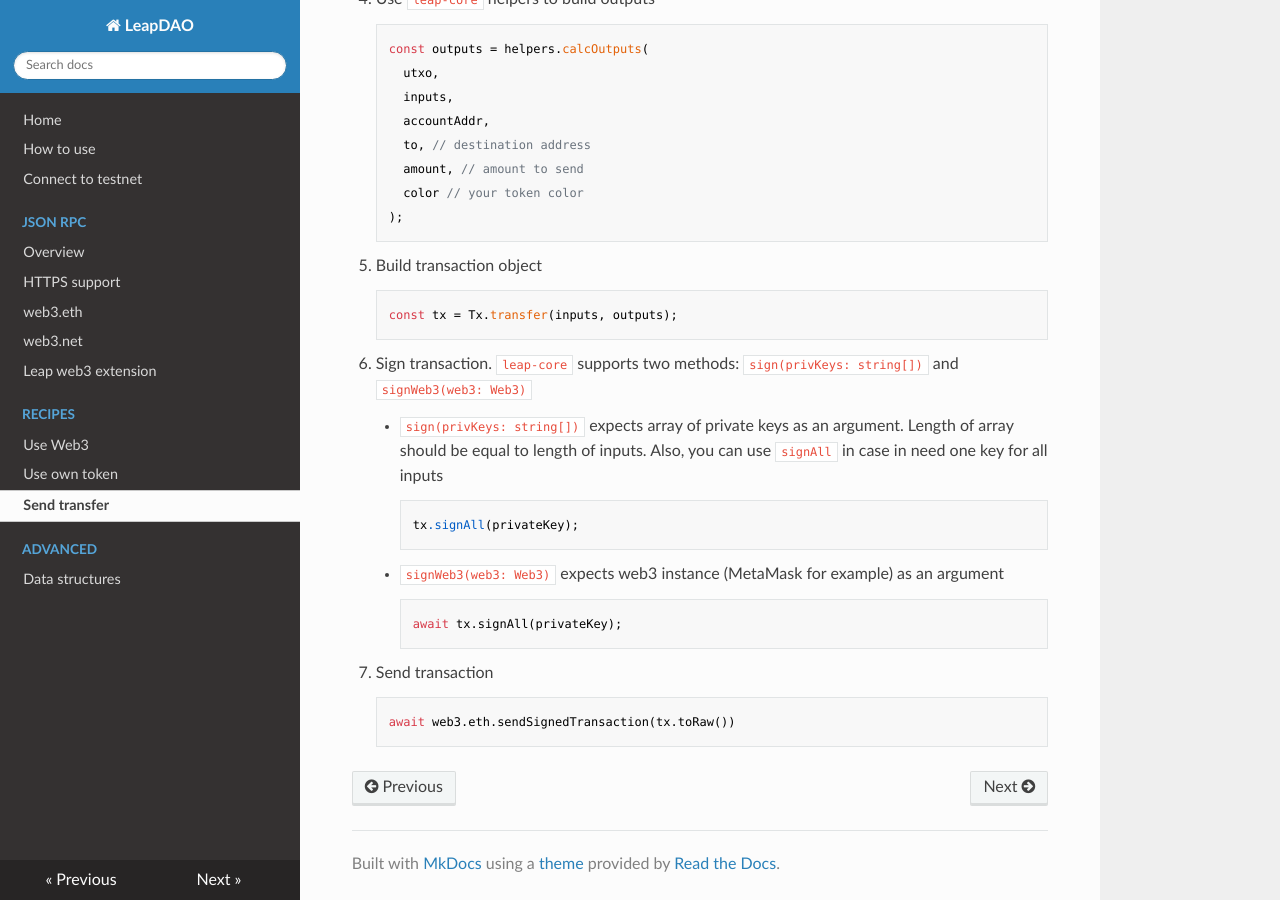
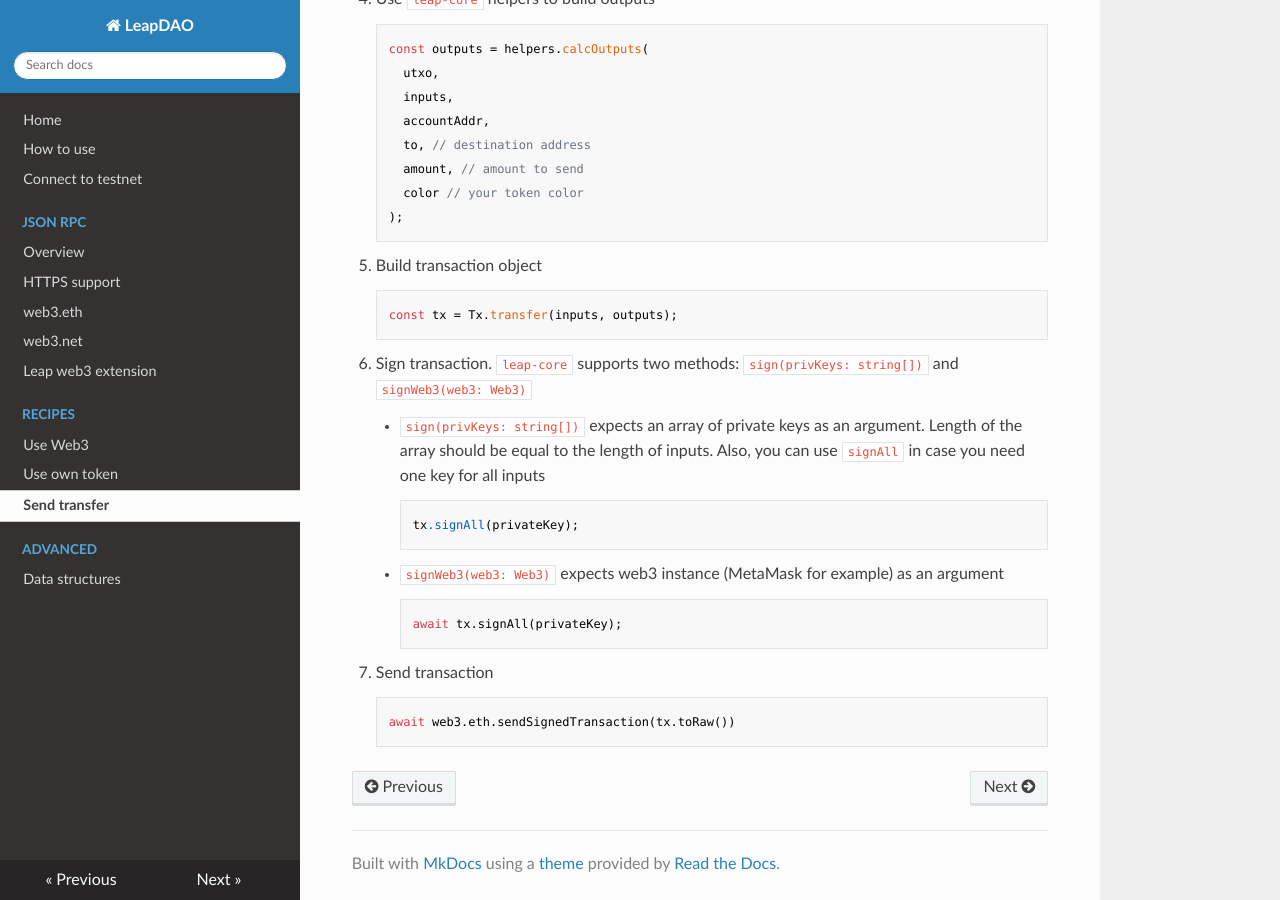
Before and after one commit to leapdao/docs, an MkDocs documentation site: the page built from docs/recipes/send-transfer.md, in a window 1280 px wide and 900 px high, scrolled down 599 px. Built offline with MkDocs 1.6.1, drawn with Linux system fonts in a browser that asks for light colours; nearby versions of some CDN libraries; old or Windows-style settings are respelled for this version of MkDocs.

Commit message:
Update docs/recipes/send-transfer.md
Co-Authored-By: sunify <isuntc@gmail.com>

```diff
--- a/docs/recipes/send-transfer.md
+++ b/docs/recipes/send-transfer.md
@@ -39,7 +39,7 @@ title: Send transfer transaction
 
 6. Sign transaction. `leap-core` supports two methods: `sign(privKeys: string[])` and `signWeb3(web3: Web3)`
 
-    - `sign(privKeys: string[])` expects array of private keys as an argument. Length of array should be equal to length of inputs. Also, you can use `signAll` in case in need one key for all inputs
+    - `sign(privKeys: string[])` expects an array of private keys as an argument. Length of the array should be equal to the length of inputs. Also, you can use `signAll` in case you need one key for all inputs
 
             tx.signAll(privateKey);
 
```
